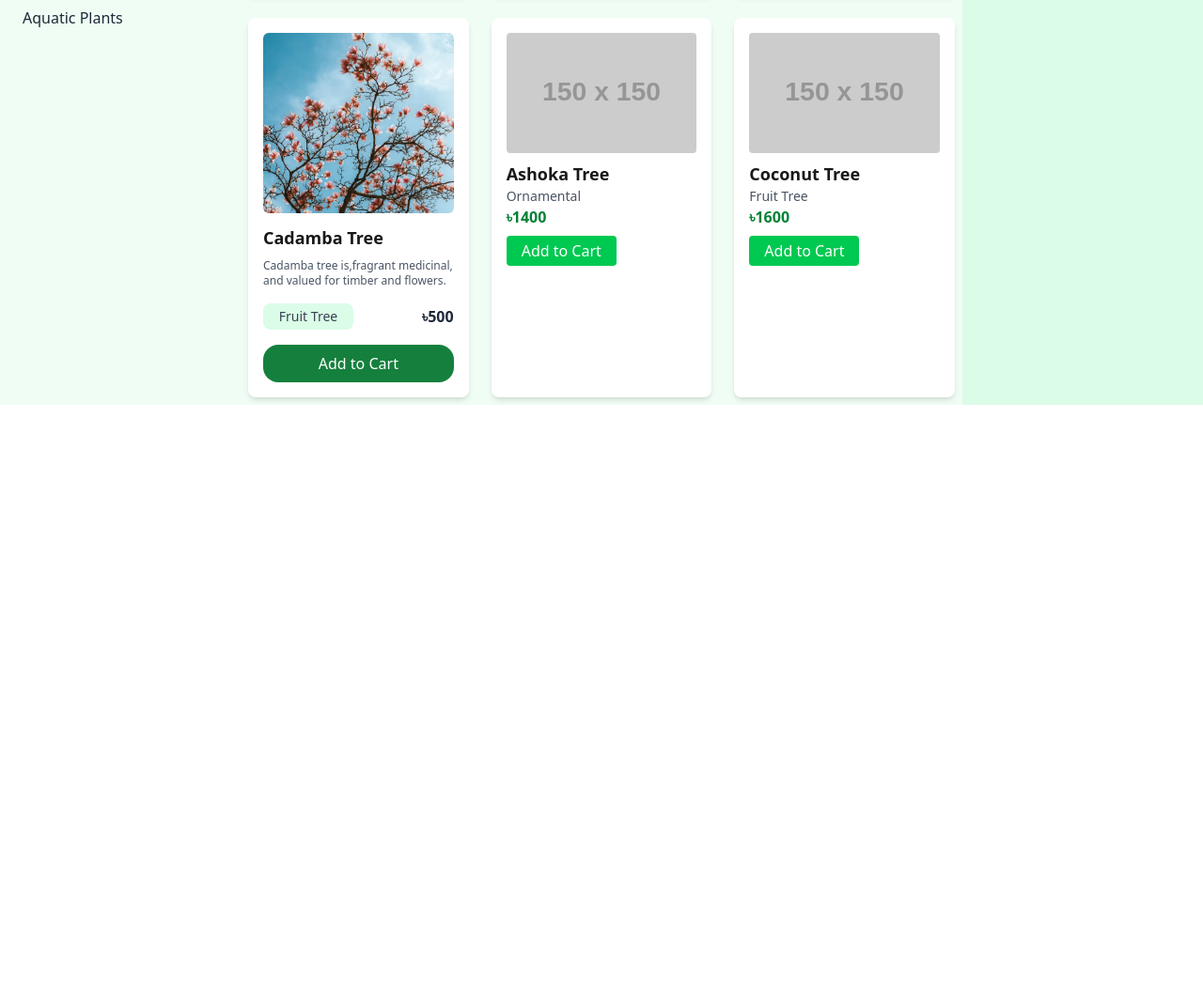
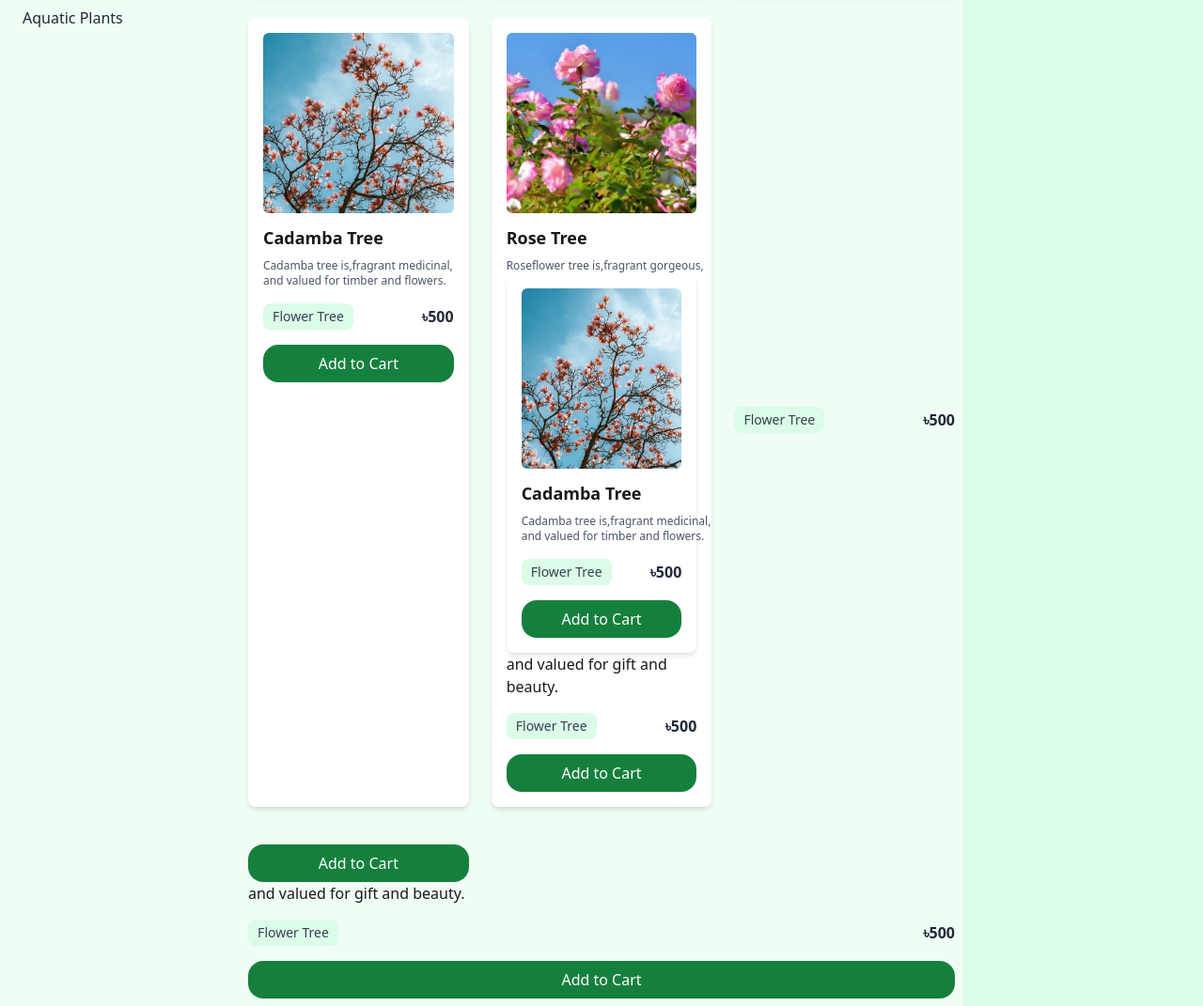
Before and after one commit to ROKON-099/Hero-assign-6, a plain HTML site: page index.html in a window 1280 px wide. Shown: the part 813-1884 px from the top of the page at 94% size. Before the commit the page ends 1244 px from the top, so only its background shows below. Drawn offline with nearby package versions, Linux system fonts and the light colour scheme; placeholder pictures from the web are drawn by us.

Commit message:
5th commiy

```diff
--- a/index.html
+++ b/index.html
@@ -145,7 +145,7 @@
     <h3 class="text-lg font-semibold mt-3">Mango Tree</h3>
 
     <p class="text-xs mt-2 whitespace-nowrap text-gray-600">
-    Mango tree is a tropical evergreen, <br>tall, give us sweet nutritious fruits,
+    Mango tree is a tropical evergreen, <br class="hidden sm:inline" />tall, give us sweet nutritious fruits,
     </p>
 
     <div class="flex justify-between items-center mt-4">
@@ -171,7 +171,7 @@
     <h3 class="text-lg font-semibold mt-3">Guava Tree</h3>
 
     <p class="text-xs mt-2 text-gray-600 whitespace-nowrap ">
-    Guava tree is a tropical evergreen,<br>small,great resource of Vitamin C.
+    Guava tree is a tropical evergreen,<br class="hidden sm:inline" />small,great resource of Vitamin C.
     </p>
 
     <div class="flex justify-between items-center mt-4">
@@ -195,7 +195,7 @@
     <h3 class="text-lg font-semibold mt-3">Orange Tree</h3>
 
     <p class="text-xs mt-2 text-gray-600 whitespace-nowrap ">
-    The orange tree looks so charming.<br>small,great resource of Vitamin C.
+    The orange tree looks so charming.<br class="hidden sm:inline" />small,great resource of Vitamin C.
     </p>
 
     <div class="flex justify-between items-center mt-4">
@@ -218,13 +218,13 @@
     <h3 class="text-lg font-semibold mt-3">Cadamba Tree</h3>
 
     <p class="text-xs mt-2 text-gray-600 whitespace-nowrap ">
-    Cadamba tree is,fragrant medicinal,<br> and valued for timber and flowers.
+    Cadamba tree is,fragrant medicinal,<br class="hidden sm:inline" /> and valued for timber and flowers.
 
     </p>
 
     <div class="flex justify-between items-center mt-4">
     <p class="text-sm bg-green-100 text-center w-24 rounded-lg text-gray-700 py-1">
-      Fruit Tree
+      Flower Tree
      </p>
      <!--price add on cart-->
      <p class="text-gray-800 font-bold">৳500</p>
@@ -237,24 +237,81 @@
 
 
       <!-- Card 5 -->
-      <div class="bg-white shadow-md rounded-lg p-4">
-        <img src="https://via.placeholder.com/150" alt="Ashoka Tree" class="w-full h-32 object-cover rounded" />
-        <h3 class="text-lg font-semibold mt-2">Ashoka Tree</h3>
-        <p class="text-sm text-gray-600">Ornamental</p>
-        <p class="text-green-700 font-bold">৳1400</p>
-        <button class="mt-2 bg-green-500 text-white px-4 py-1 rounded hover:bg-green-600">Add to Cart</button>
-      </div>
+       <div class="bg-white shadow-md rounded-lg p-4 hover:shadow-lg transition">
+        <!--click image function-->
+    <img src="rose.png" alt="flower Tree" class="w-full h-48 object-cover rounded-md" />
+    <h3 class="text-lg font-semibold mt-3">Rose Tree</h3>
+
+    <p class="text-xs mt-2 text-gray-600 whitespace-nowrap ">
+    Roseflower tree is,fragrant gorgeous,<div class="bg-white shadow-md rounded-lg p-4 hover:shadow-lg transition">
+        <!--click image function-->
+    <img src="flower1.png" alt="flower Tree" class="w-full h-48 object-cover rounded-md" />
+    <h3 class="text-lg font-semibold mt-3">Cadamba Tree</h3>
+
+    <p class="text-xs mt-2 text-gray-600 whitespace-nowrap ">
+    Cadamba tree is,fragrant medicinal,<br class="hidden sm:inline" /> and valued for timber and flowers.
+
+    </p>
+
+    <div class="flex justify-between items-center mt-4">
+    <p class="text-sm bg-green-100 text-center w-24 rounded-lg text-gray-700 py-1">
+      Flower Tree
+     </p>
+     <!--price add on cart-->
+     <p class="text-gray-800 font-bold">৳500</p>
+    </div>
+      <!--button add cart++-->
+   <button class="mt-4 bg-[#15803D] w-full text-white px-4 py-2 rounded-2xl hover:bg-green-600 transition">
+    Add to Cart
+   </button>
+   </div> and valued for gift and beauty.
+
+    </p>
+
+    <div class="flex justify-between items-center mt-4">
+    <p class="text-sm bg-green-100 text-center w-24 rounded-lg text-gray-700 py-1">
+      Flower Tree
+     </p>
+     <!--price add on cart-->
+     <p class="text-gray-800 font-bold">৳500</p>
+    </div>
+      <!--button add cart++-->
+   <button class="mt-4 bg-[#15803D] w-full text-white px-4 py-2 rounded-2xl hover:bg-green-600 transition">
+    Add to Cart
+   </button>
+   </div>
+
 
       <!-- Card 6 -->
-      <div class="bg-white shadow-md rounded-lg p-4">
-        <img src="https://via.placeholder.com/150" alt="Coconut Tree" class="w-full h-32 object-cover rounded" />
-        <h3 class="text-lg font-semibold mt-2">Coconut Tree</h3>
-        <p class="text-sm text-gray-600">Fruit Tree</p>
-        <p class="text-green-700 font-bold">৳1600</p>
-        <button class="mt-2 bg-green-500 text-white px-4 py-1 rounded hover:bg-green-600">Add to Cart</button>
-      </div>
+      <div class="flex justify-between items-center mt-4">
+    <p class="text-sm bg-green-100 text-center w-24 rounded-lg text-gray-700 py-1">
+      Flower Tree
+     </p>
+     <!--price add on cart-->
+     <p class="text-gray-800 font-bold">৳500</p>
     </div>
-  </div>
+      <!--button add cart++-->
+   <button class="mt-4 bg-[#15803D] w-full text-white px-4 py-2 rounded-2xl hover:bg-green-600 transition">
+    Add to Cart
+   </button>
+   </div> and valued for gift and beauty.
+
+    </p>
+
+    <div class="flex justify-between items-center mt-4">
+    <p class="text-sm bg-green-100 text-center w-24 rounded-lg text-gray-700 py-1">
+      Flower Tree
+     </p>
+     <!--price add on cart-->
+     <p class="text-gray-800 font-bold">৳500</p>
+    </div>
+      <!--button add cart++-->
+   <button class="mt-4 bg-[#15803D] w-full text-white px-4 py-2 rounded-2xl hover:bg-green-600 transition">
+    Add to Cart
+   </button>
+   </div>
+
+
 
   <!-- Cart -->
   <div class="bg-green-100 p-4 w-full lg:w-1/5 flex-shrink-0">
```
Also changed, not shown: bamboo.png (added).
